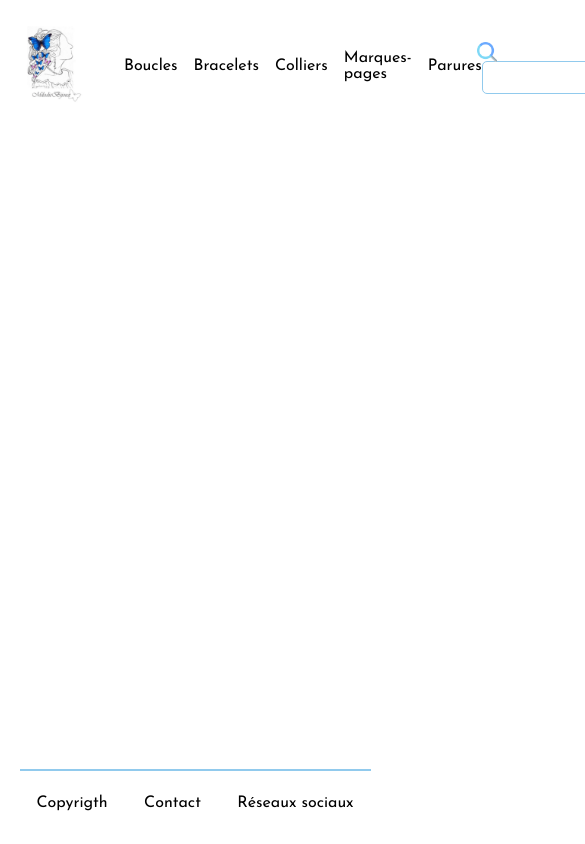
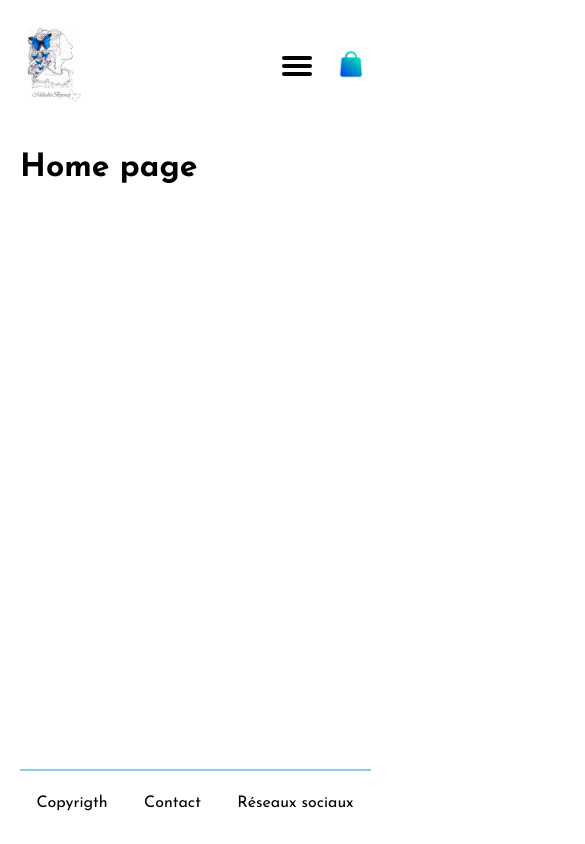
Before and after one commit to MatVD/milodiebijoux, a Next.js app: page / in a window 390 px wide. Shown: the top 844 px of the page, 585 px wide, since content can reach past the window. Built offline with nearby package versions, Linux system fonts and the light colour scheme.

Commit message:
add navbar on home page

```diff
--- a/components/Header.tsx
+++ b/components/Header.tsx
@@ -5,8 +5,12 @@ import Logo from "../public/Logo.png";
 import styles from "../styles/Header.module.css";
 import Cart from "../public/shopping-bag.png";
 import Loop from "../public/search.png";
+import { useState } from "react";
 
 const Header = () => {
+  const [checked, setChecked] = useState(false)
+
+
   return (
     <header className={styles.header}>
       <div className={styles.logoAndNav}>
@@ -19,31 +23,41 @@ const Header = () => {
             width={60}
           />
         </Link>
+
+        <input id={styles.menuToggle} type="checkbox" />
+
+        <label
+          className={styles.menuButtonContainer}
+          htmlFor="menuToggle"
+        >
+          <div className={styles.menuButton}></div>
+        </label>
+
         <ul className={styles.navul}>
           <li className={styles.navli}>
-            <Link href="/boucles">Boucles</Link>
+            <Link href="/products/Boucles">Boucles</Link>
           </li>
           <li className={styles.navli}>
-            <Link href="/bracelets">Bracelets</Link>
+            <Link href="/products/Bracelets">Bracelets</Link>
           </li>
           <li className={styles.navli}>
-            <Link href="/colliers">Colliers</Link>
+            <Link href="/products/Colliers">Colliers</Link>
           </li>
           <li className={styles.navli}>
-            <Link href="/marques-pages">Marques-pages</Link>
+            <Link href="/products/Marques-pages">Marques-pages</Link>
           </li>
           <li className={styles.navli}>
-            <Link href="/parures">Parures</Link>
+            <Link href="/products/Parures">Parures</Link>
           </li>
         </ul>
       </div>
       <div className={styles.searchAndCart}>
-        <div>
+        <div style={{ display: "flex" }}>
           <Image
-          className={styles.loop}
-          src={Loop}
-          alt="Icone d'une loupe"
-          width={20}
+            className={styles.loop}
+            src={Loop}
+            alt="Icone d'une loupe"
+            width={25}
           />
           <input className={styles.searchBar} type="text" />
         </div>
@@ -53,7 +67,7 @@ const Header = () => {
             src={Cart}
             priority={true}
             alt="Cart"
-            width={40}
+            width={30}
           />
         </Link>
       </div>
--- a/components/Layout.tsx
+++ b/components/Layout.tsx
@@ -1,15 +1,25 @@
-import React from 'react'
-import Footer from './Footer'
-import Header from './Header'
+import Head from "next/head";
+import React from "react";
+import Footer from "./Footer";
+import Header from "./Header";
 
-const Layout = ({children}: any) => {
+const Layout = ({ children }: any) => {
   return (
     <>
-      <Header/>
+      <Head>
+        <link rel="icon" href="/favicon.ico" />
+        <link rel="preconnect" href="https://fonts.googleapis.com" />
+        <link rel="preconnect" href="https://fonts.gstatic.com" />
+        <link
+          href="https://fonts.googleapis.com/css2?family=Josefin+Sans:wght@400;700&display=swap"
+          rel="stylesheet"
+        />
+      </Head>
+      <Header />
       <main>{children}</main>
-      <Footer/>
+      <Footer />
     </>
-  )
-}
+  );
+};
 
-export default Layout
+export default Layout;
--- a/pages/_app.tsx
+++ b/pages/_app.tsx
@@ -1,14 +1,13 @@
 import "../styles/globals.css";
 import type { AppProps } from "next/app";
-import Header from "../components/Header";
-import Footer from "../components/Footer";
+import Layout from "../components/Layout";
 
 export default function App({ Component, pageProps }: AppProps) {
   return (
     <>
-      <Header />
-      <Component {...pageProps} />
-      <Footer />
+      <Layout>
+        <Component {...pageProps} />
+      </Layout>
     </>
   );
 }
--- a/pages/index.tsx
+++ b/pages/index.tsx
@@ -1,20 +1,13 @@
 import Head from "next/head";
-import Header from "../components/Header";
 
 export default function Home() {
   return (
     <div>
       <Head>
-        <title>Create Next App</title>
-        <meta name="description" content="Generated by create next app" />
-        <link rel="icon" href="/favicon.ico" />
-        <link rel="preconnect" href="https://fonts.googleapis.com" />
-        <link rel="preconnect" href="https://fonts.gstatic.com" />
-        <link
-          href="https://fonts.googleapis.com/css2?family=Josefin+Sans:wght@400;700&display=swap"
-          rel="stylesheet"
-        />
+        <title>Milodie Bijoux - Page d'accueil</title>
+        <meta name="description" content="Milodie Bijoux - creation de bijoux" />
       </Head>
+      <h1>Home page</h1>
     </div>
   );
 }
--- a/styles/Header.module.css
+++ b/styles/Header.module.css
@@ -8,34 +8,22 @@
 .searchAndCart,
 .logoAndNav {
   display: flex;
+  justify-content: space-between;
   align-items: center;
 }
 
-.navul {
-  display: flex;
-  align-items: center;
-  padding: 0;
-}
-
-.navli {
-  list-style: none;
-  margin-left: 16px;
-}
 
 .loop {
   position: relative;
   left: -5px;
-  top: 5px;
+  top: 2px;
 }
 
 .searchBar {
-  border: 1px solid #91CAED;
+  border: 1px solid #91caed;
   border-radius: 5px;
   padding: 8px 0;
-}
-
-.searchBar:focus {
-  border: 1px solid #91CAED;
+  width: 180px;
 }
 
 .cart,
@@ -43,3 +31,113 @@
   margin: 24px;
   object-fit: contain;
 }
+
+.navul {
+  display: flex;
+  list-style-type: none;
+  margin: 0;
+  padding: 0;
+}
+
+.navul > li {
+  margin: 0 1rem;
+  overflow: hidden;
+}
+
+.menuButtonContainer {
+  display: none;
+  height: 100%;
+  width: 30px;
+  cursor: pointer;
+  flex-direction: column;
+  justify-content: center;
+  align-items: center;
+}
+
+#menuToggle {
+  display: none;
+}
+
+.menuButton,
+.menuButton::before,
+.menuButton::after {
+  display: block;
+  background-color: rgb(0, 0, 0);
+  position: absolute;
+  height: 4px;
+  width: 30px;
+  transition: transform 400ms cubic-bezier(0.23, 1, 0.32, 1);
+  border-radius: 2px;
+}
+
+.menuButton::before {
+  content: "";
+  margin-top: -8px;
+}
+
+.menuButton::after {
+  content: "";
+  margin-top: 8px;
+}
+
+#menuToggle:checked + .menuButtonContainer .menuButton::before {
+  margin-top: 0px;
+  transform: rotate(405deg);
+}
+
+#menuToggle:checked + .menuButtonContainer .menuButton {
+  background: rgba(255, 255, 255, 0);
+}
+
+#menuToggle:checked + .menuButtonContainer .menuButton::after {
+  margin-top: 0px;
+  transform: rotate(-405deg);
+}
+
+@media (max-width: 976px) {
+  .loop,
+  .searchBar {
+    display: none;
+  }
+  .logoAndNav {
+    width: 100%;
+  }
+  .menuButtonContainer {
+    display: flex;
+  }
+  .navul {
+    position: absolute;
+    top: 0;
+    margin-top: 50px;
+    left: 0;
+    flex-direction: column;
+    width: 100%;
+    justify-content: center;
+    align-items: center;
+  }
+  #menuToggle ~ .navul li {
+    height: 0;
+    margin: 0;
+    padding: 0;
+    border: 0;
+    transition: height 400ms cubic-bezier(0.23, 1, 0.32, 1);
+  }
+  #menuToggle:checked ~ .navul li {
+    border: 1px solid #333;
+    height: 2.5em;
+    padding: 0.5em;
+    transition: height 400ms cubic-bezier(0.23, 1, 0.32, 1);
+  }
+  .navul > li {
+    display: flex;
+    justify-content: center;
+    margin: 0;
+    padding: 0.5em 0;
+    width: 100%;
+    color: white;
+    background-color: #222;
+  }
+  .navul > li:not(:last-child) {
+    border-bottom: 1px solid #444;
+  }
+}
--- a/styles/globals.css
+++ b/styles/globals.css
@@ -3,6 +3,10 @@ body {
   padding: 0;
   margin: 0;
   font-family: 'Josefin Sans', sans-serif;
+}
+
+main {
+  margin: 0 20px;
 }
 
 a {
```
Also changed, not shown: pages/products/[...slug].tsx (added, +16 -0 lines).
